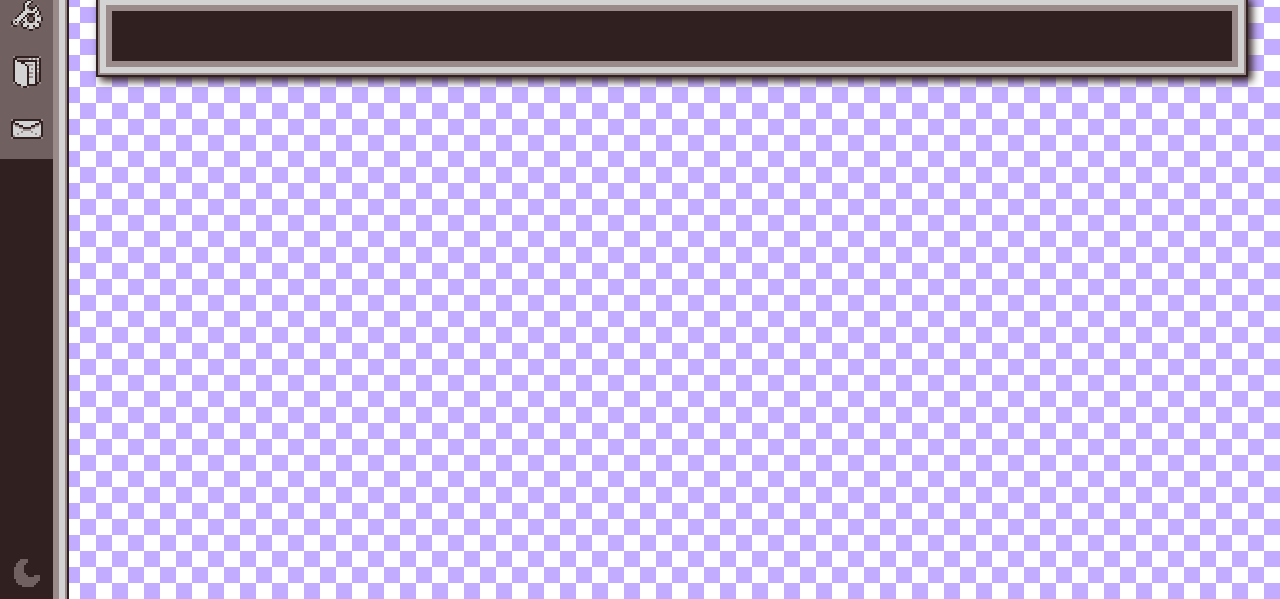
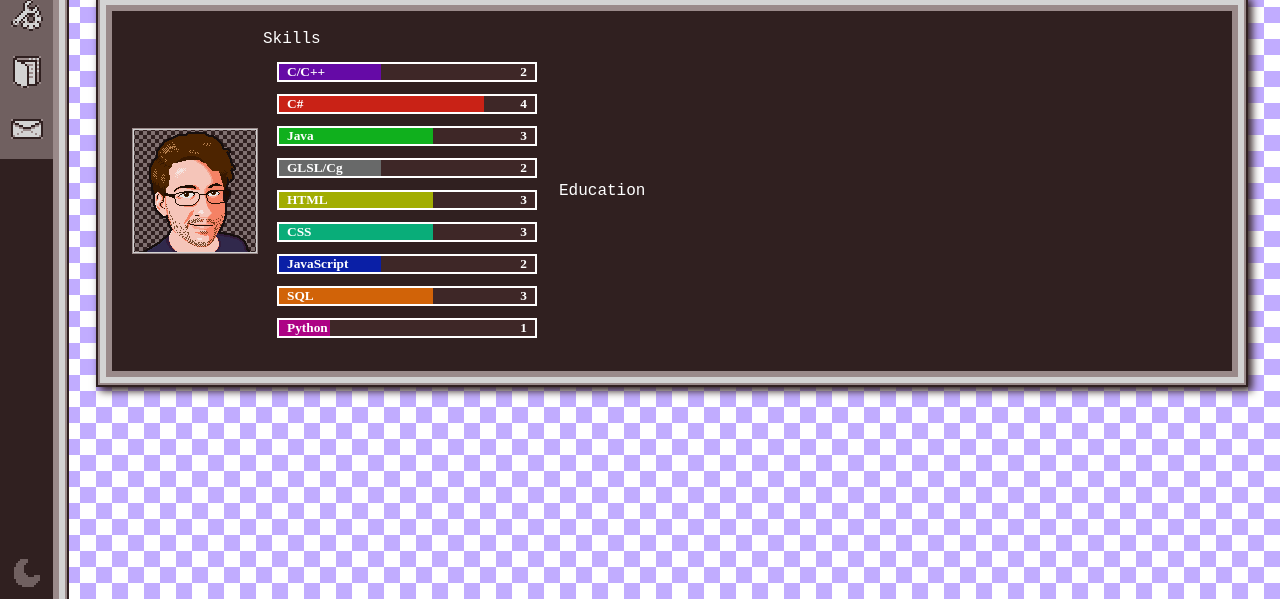
Before and after one commit to jbeslinger/jbeslinger.github.io, a plain HTML site: page skill.html in a window 1280 px wide. Shown: the part 201-800 px from the top of the page. Drawn offline with Linux system fonts and the light colour scheme.

Commit message:
Added an animation to the home page avatar. Added custom skill bars to the Skills page. Shifted around some JS code to places that made better sense.

```diff
--- a/script.js
+++ b/script.js
@@ -1,13 +1,6 @@
 function Init() {
 	var b = document.body;
 	b.classList.add(localStorage.getItem("theme"));
-
-	if (document.getElementById("avatar") != null) {
-		if (b.classList.contains("dark"))
-			document.getElementById("avatar").setAttribute("src", "images/av_nite.png")
-		else
-			document.getElementById("avatar").setAttribute("src", "images/av_day.png")
-	}
 
 	LoadNavbar();
 	LoadContainers();
@@ -44,6 +37,8 @@ function LoadContainers() {
 	}
 }
 
+
+
 function ToggleDarkMode() {
 	var b = document.body;
 	b.classList.toggle("dark");
@@ -51,13 +46,13 @@ function ToggleDarkMode() {
 	if (b.classList.contains("dark"))
 	{
 		if (document.getElementById("avatar") != null)
-			document.getElementById("avatar").setAttribute("src", "images/av_nite.png")
+			document.getElementById("avatar").setAttribute("src", "images/av_nite1.png")
 		localStorage.setItem("theme", "dark");
 	}
 	else
 	{
 		if (document.getElementById("avatar") != null)
-			document.getElementById("avatar").setAttribute("src", "images/av_day.png")
+			document.getElementById("avatar").setAttribute("src", "images/av_day1.png")
 		localStorage.setItem("theme", "lite");
 	}
 }
--- a/skill.html
+++ b/skill.html
@@ -4,21 +4,51 @@
 		<link rel="stylesheet" href="style.css">
 		<title>Joshua Eslinger | Game Developer | Freelance Programmer</title>
 	</head>
-	<body class="lite" onload="Init()">
+	<body class="lite" onload="Init();LoadSkillBars()">
 		<ul id="navbar"></ul>
 
 		<div class="container">
-			<h1><img src="images/av_about.png" style="vertical-align: -60%;" />
-				- Skills and Education</h1>
+			<h1><img src="images/av_about.png" style="vertical-align:-60%;" />
+				- Stats</h1>
 		</div>
 
 		<div class="container">
-			<span></span>
-			<br />
-			<span></span>
+			<table>
+				<tr>
+					<td><img src="images/face.png"></td>
+					<td>
+						<span>Skills</span>
+						<div class="skill" lvl="2" lbl="C/C++">         <span class="val" style="background-color:#650aa6;" /></div>
+						<div class="skill" lvl="4" lbl="C#">            <span class="val" style="background-color:#c92216;" /></div>
+						<div class="skill" lvl="3" lbl="Java">          <span class="val" style="background-color:#10b01d;" /></div>
+						<div class="skill" lvl="2" lbl="GLSL/Cg">       <span class="val" style="background-color:#686969;" /></div>
+						<div class="skill" lvl="3" lbl="HTML">          <span class="val" style="background-color:#a2ad02;" /></div>
+						<div class="skill" lvl="3" lbl="CSS">           <span class="val" style="background-color:#09ad79;" /></div>
+						<div class="skill" lvl="2" lbl="JavaScript">    <span class="val" style="background-color:#0a1fa6;" /></div>
+						<div class="skill" lvl="3" lbl="SQL">           <span class="val" style="background-color:#d16308;" /></div>
+						<div class="skill" lvl="1" lbl="Python">        <span class="val" style="background-color:#ad0285;" /></div>
+					</td>
+					<td>
+						<span></span>
+					</td>
+					<td>
+						<span>Education</span>
+					</td>
+				</tr>
+			</table>
 		</div>
 
 		<div class="sticky"><a href="#"><img src="images/settings.png" onclick="ToggleDarkMode()"></a></div>
 	</body>
 	<script src="script.js"></script>
+	<script type="text/javascript">
+		function LoadSkillBars() {
+			var skillbars = document.getElementsByClassName("skill");
+			var values = document.getElementsByClassName("val");
+			for (var i = 0; i < skillbars.length; i++) {
+				var level = skillbars[i].getAttribute("lvl");
+				values[i].setAttribute("style", values[i].getAttribute("style")+"width:"+(level/5)*100+"%;");
+			}
+		}
+	</script>
 </html>
--- a/style.css
+++ b/style.css
@@ -138,3 +138,39 @@ div.sticky {
 	bottom:					0px;
 	left:					0px;
 }
+
+
+/* SKILLBAR */
+.skill {
+	margin:					16px;
+	height:					16px;
+	width:					256px;
+	outline-style:			solid;
+	outline-width:			2px;
+	outline-color:			white;
+	background-color:		rgb(62,39,39);
+	position:				relative;
+}
+.skill:before {
+	left:					8px;
+	text-align:				left;
+	color:					white;
+	font-weight:			bold;
+	font-size:				10pt;
+	content:				attr(lbl);
+	position:				absolute;
+}
+.skill:after {
+	right:					8px;
+	text-align:				right;
+	color:					white;
+	font-weight:			bold;
+	font-size:				10pt;
+	content:				attr(lvl);
+	position:				absolute;
+}
+.skill .val {
+	background-color:		rgb(112,63,255);
+	display:				inline-block;
+	height:					100%;
+}
```
Also changed, not shown: about.html (+1 -1 lines), cntct.html (+1 -1 lines), index.html (+29 -2 lines), works.html (+2 -2 lines), images/about.png, images/av_day.png (deleted), images/av_day1.png (added), images/av_day2.png (added), images/av_nite1.png (renamed from images/av_nite.png), images/av_nite2.png (added), images/face.png (added).
